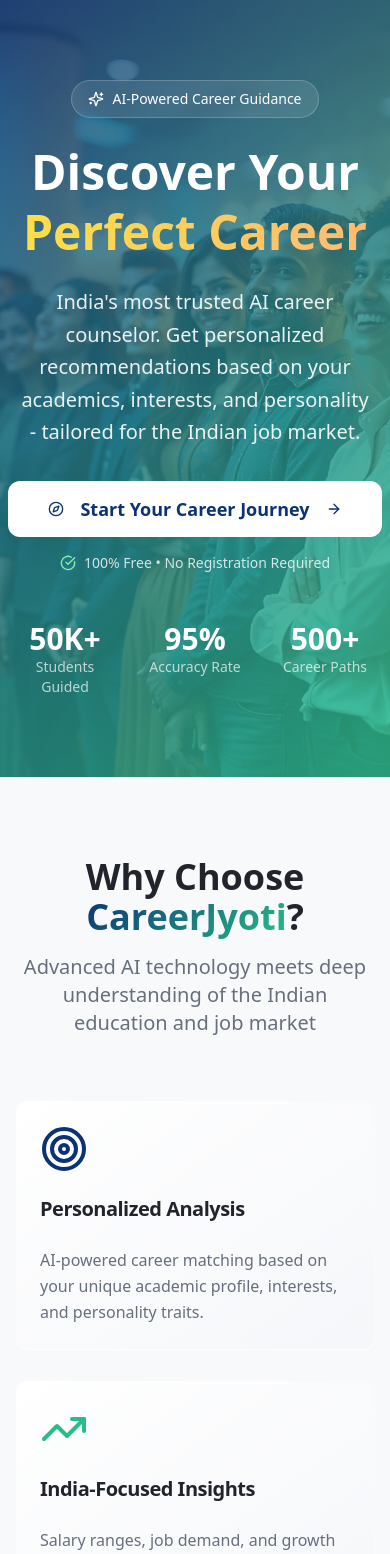
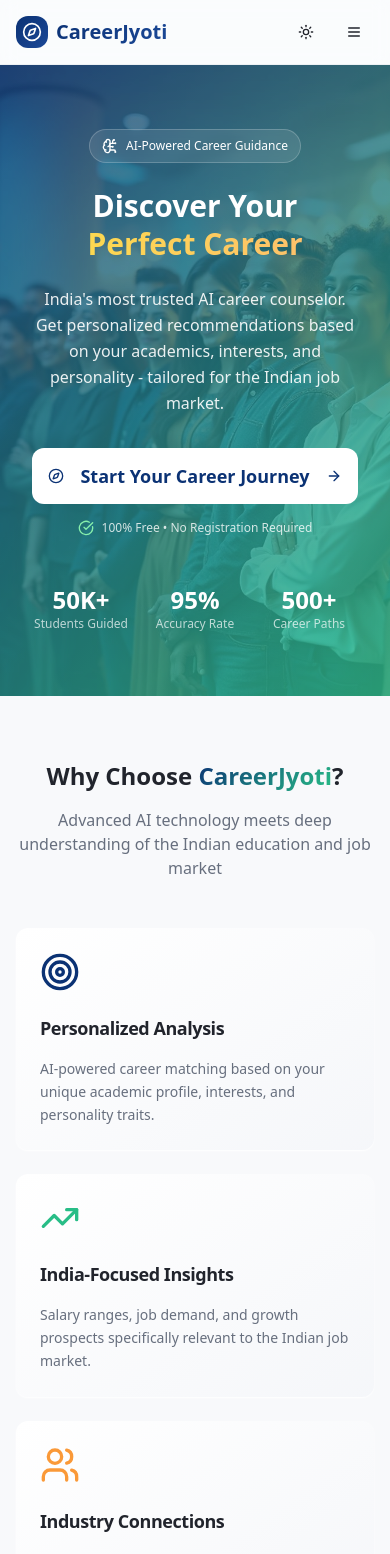
Before and after one commit to rajthakar1156/skillmap.ai, a React (Vite) app: page / in a window 390 px wide. Shown: the top 1554 px of the page. Built offline with nearby package versions, Linux system fonts and the light colour scheme.

Commit message:
Refactor: Enhance professionalism and responsiveness
Implement dark theme toggle and ensure mobile responsiveness for a more professional user experience.

```diff
--- /dev/null
+++ b/src/components/Header.tsx
@@ -0,0 +1,151 @@
+import { useState } from "react";
+import { useTheme } from "next-themes";
+import { Button } from "@/components/ui/button";
+import {
+  Moon,
+  Sun,
+  Menu,
+  X,
+  Compass,
+  User,
+  BarChart3,
+  Shield,
+  ChevronDown
+} from "lucide-react";
+import { useNavigate, useLocation } from "react-router-dom";
+import {
+  DropdownMenu,
+  DropdownMenuContent,
+  DropdownMenuItem,
+  DropdownMenuTrigger,
+} from "@/components/ui/dropdown-menu";
+
+const Header = () => {
+  const { theme, setTheme } = useTheme();
+  const [isMobileMenuOpen, setIsMobileMenuOpen] = useState(false);
+  const navigate = useNavigate();
+  const location = useLocation();
+
+  const isActive = (path: string) => location.pathname === path;
+
+  const navItems = [
+    { label: "Home", path: "/", icon: Compass },
+    { label: "Assessment", path: "/profile", icon: User },
+    { label: "Results", path: "/results", icon: BarChart3 }
+  ];
+
+  return (
+    <header className="sticky top-0 z-50 w-full border-b border-border/40 bg-background/95 backdrop-blur supports-[backdrop-filter]:bg-background/60">
+      <div className="container mx-auto px-4">
+        <div className="flex h-16 items-center justify-between">
+          {/* Logo */}
+          <div
+            className="flex items-center space-x-2 cursor-pointer hover:opacity-80 transition-opacity"
+            onClick={() => navigate('/')}
+          >
+            <div className="flex items-center justify-center w-8 h-8 bg-gradient-primary rounded-lg">
+              <Compass className="h-5 w-5 text-white" />
+            </div>
+            <span className="text-xl font-bold bg-gradient-primary bg-clip-text text-transparent">
+              CareerJyoti
+            </span>
+          </div>
+
+          {/* Desktop Navigation */}
+          <nav className="hidden md:flex items-center space-x-1">
+            {navItems.map((item) => (
+              <Button
+                key={item.path}
+                variant={isActive(item.path) ? "secondary" : "ghost"}
+                size="sm"
+                onClick={() => navigate(item.path)}
+                className="relative"
+              >
+                <item.icon className="w-4 h-4 mr-2" />
+                {item.label}
+                {isActive(item.path) && (
+                  <div className="absolute bottom-0 left-1/2 transform -translate-x-1/2 w-1 h-1 bg-primary rounded-full" />
+                )}
+              </Button>
+            ))}
+          </nav>
+
+          {/* Right side controls */}
+          <div className="flex items-center space-x-2">
+            {/* Theme Toggle */}
+            <Button
+              variant="ghost"
+              size="icon"
+              onClick={() => setTheme(theme === "dark" ? "light" : "dark")}
+              className="relative overflow-hidden"
+            >
+              <Sun className="h-4 w-4 rotate-0 scale-100 transition-all dark:-rotate-90 dark:scale-0" />
+              <Moon className="absolute h-4 w-4 rotate-90 scale-0 transition-all dark:rotate-0 dark:scale-100" />
+              <span className="sr-only">Toggle theme</span>
+            </Button>
+
+            {/* Get Started Button - Desktop */}
+            <Button
+              variant="default"
+              size="sm"
+              onClick={() => navigate('/profile')}
+              className="hidden sm:inline-flex"
+            >
+              Start Assessment
+            </Button>
+
+            {/* Mobile Menu Button */}
+            <Button
+              variant="ghost"
+              size="icon"
+              className="md:hidden"
+              onClick={() => setIsMobileMenuOpen(!isMobileMenuOpen)}
+            >
+              {isMobileMenuOpen ? (
+                <X className="h-4 w-4" />
+              ) : (
+                <Menu className="h-4 w-4" />
+              )}
+            </Button>
+          </div>
+        </div>
+
+        {/* Mobile Navigation Menu */}
+        {isMobileMenuOpen && (
+          <div className="md:hidden border-t border-border/40 bg-background/95 backdrop-blur">
+            <nav className="flex flex-col space-y-1 p-4">
+              {navItems.map((item) => (
+                <Button
+                  key={item.path}
+                  variant={isActive(item.path) ? "secondary" : "ghost"}
+                  className="justify-start"
+                  onClick={() => {
+                    navigate(item.path);
+                    setIsMobileMenuOpen(false);
+                  }}
+                >
+                  <item.icon className="w-4 h-4 mr-2" />
+                  {item.label}
+                </Button>
+              ))}
+              <div className="pt-2 border-t border-border/40">
+                <Button
+                  variant="default"
+                  className="w-full justify-start"
+                  onClick={() => {
+                    navigate('/profile');
+                    setIsMobileMenuOpen(false);
+                  }}
+                >
+                  Start Assessment
+                </Button>
+              </div>
+            </nav>
+          </div>
+        )}
+      </div>
+    </header>
+  );
+};
+
+export default Header;
--- a/src/pages/Index.tsx
+++ b/src/pages/Index.tsx
@@ -3,7 +3,8 @@ import { useNavigate } from "react-router-dom";
 import { Button } from "@/components/ui/button";
 import { Card, CardContent, CardDescription, CardHeader, CardTitle } from "@/components/ui/card";
 import { Badge } from "@/components/ui/badge";
-import { Compass, Target, TrendingUp, Users, CheckCircle, Sparkles, ArrowRight, Star } from "lucide-react";
+import { Compass, Target, TrendingUp, Users, CheckCircle, Sparkles, ArrowRight, Star, Award, BookOpen, BrainCircuit } from "lucide-react";
+import Header from "@/components/Header";
 import heroImage from "@/assets/hero-students.jpg";
 
 const Index = () => {
@@ -62,6 +63,8 @@ const Index = () => {
 
   return (
     <div className="min-h-screen bg-background">
+      <Header />
+
       {/* Hero Section */}
       <section className="relative overflow-hidden">
         <div className="absolute inset-0 bg-gradient-hero opacity-95"></div>
@@ -70,31 +73,31 @@ const Index = () => {
           style={{ backgroundImage: `url(${heroImage})` }}
         ></div>
 
-        <div className="relative container mx-auto px-4 py-20 lg:py-32">
+        <div className="relative container mx-auto px-4 py-16 sm:py-20 lg:py-32">
           <div className="max-w-4xl mx-auto text-center text-white">
-            <div className="inline-flex items-center gap-2 bg-white/10 backdrop-blur-sm rounded-full px-4 py-2 mb-6 border border-white/20">
-              <Sparkles className="w-4 h-4" />
-              <span className="text-sm font-medium">AI-Powered Career Guidance</span>
+            <div className="inline-flex items-center gap-2 bg-white/10 backdrop-blur-sm rounded-full px-3 sm:px-4 py-2 mb-6 border border-white/20">
+              <BrainCircuit className="w-4 h-4" />
+              <span className="text-xs sm:text-sm font-medium">AI-Powered Career Guidance</span>
             </div>
 
-            <h1 className="text-5xl lg:text-7xl font-bold mb-6 leading-tight">
+            <h1 className="text-3xl sm:text-4xl md:text-5xl lg:text-7xl font-bold mb-6 leading-tight">
               Discover Your
               <span className="block bg-gradient-to-r from-yellow-300 to-orange-300 bg-clip-text text-transparent">
                 Perfect Career
               </span>
             </h1>
 
-            <p className="text-xl lg:text-2xl mb-8 text-white/90 max-w-3xl mx-auto leading-relaxed">
+            <p className="text-base sm:text-lg lg:text-2xl mb-8 text-white/90 max-w-3xl mx-auto leading-relaxed px-4">
               India's most trusted AI career counselor. Get personalized recommendations
               based on your academics, interests, and personality - tailored for the Indian job market.
             </p>
 
-            <div className="flex flex-col sm:flex-row gap-4 justify-center items-center">
+            <div className="flex flex-col sm:flex-row gap-4 justify-center items-center px-4">
               <Button
                 variant="hero"
                 size="xl"
                 onClick={() => navigate('/profile')}
-                className="bg-white text-primary hover:bg-white/90 hover:scale-105 min-w-[250px]"
+                className="bg-white text-primary hover:bg-white/90 hover:scale-105 w-full sm:w-auto sm:min-w-[250px]"
               >
                 <Compass className="w-5 h-5 mr-2" />
                 Start Your Career Journey
@@ -103,22 +106,22 @@ const Index = () => {
 
               <div className="flex items-center gap-2 text-white/80">
                 <CheckCircle className="w-4 h-4 text-green-300" />
-                <span className="text-sm">100% Free • No Registration Required</span>
+                <span className="text-xs sm:text-sm">100% Free • No Registration Required</span>
               </div>
             </div>
 
-            <div className="mt-12 grid grid-cols-3 gap-8 max-w-2xl mx-auto">
+            <div className="mt-12 grid grid-cols-3 gap-4 sm:gap-8 max-w-2xl mx-auto px-4">
               <div className="text-center">
-                <div className="text-3xl font-bold text-white">50K+</div>
-                <div className="text-sm text-white/70">Students Guided</div>
+                <div className="text-2xl sm:text-3xl font-bold text-white">50K+</div>
+                <div className="text-xs sm:text-sm text-white/70">Students Guided</div>
               </div>
               <div className="text-center">
-                <div className="text-3xl font-bold text-white">95%</div>
-                <div className="text-sm text-white/70">Accuracy Rate</div>
+                <div className="text-2xl sm:text-3xl font-bold text-white">95%</div>
+                <div className="text-xs sm:text-sm text-white/70">Accuracy Rate</div>
               </div>
               <div className="text-center">
-                <div className="text-3xl font-bold text-white">500+</div>
-                <div className="text-sm text-white/70">Career Paths</div>
+                <div className="text-2xl sm:text-3xl font-bold text-white">500+</div>
+                <div className="text-xs sm:text-sm text-white/70">Career Paths</div>
               </div>
             </div>
           </div>
@@ -126,26 +129,26 @@ const Index = () => {
       </section>
 
       {/* Features Section */}
-      <section className="py-20 bg-muted/30">
+      <section className="py-16 sm:py-20 bg-muted/30">
         <div className="container mx-auto px-4">
-          <div className="text-center mb-16">
-            <h2 className="text-4xl font-bold mb-4">
+          <div className="text-center mb-12 sm:mb-16">
+            <h2 className="text-2xl sm:text-3xl lg:text-4xl font-bold mb-4">
               Why Choose <span className="bg-gradient-hero bg-clip-text text-transparent">CareerJyoti</span>?
             </h2>
-            <p className="text-xl text-muted-foreground max-w-2xl mx-auto">
+            <p className="text-base sm:text-lg lg:text-xl text-muted-foreground max-w-2xl mx-auto">
               Advanced AI technology meets deep understanding of the Indian education and job market
             </p>
           </div>
 
-          <div className="grid grid-cols-1 md:grid-cols-3 gap-8">
+          <div className="grid grid-cols-1 md:grid-cols-3 gap-6 sm:gap-8">
             {features.map((feature, index) => (
-              <Card key={index} className="shadow-card hover:shadow-elegant transition-all duration-300 border-0 bg-gradient-card animate-fade-in">
-                <CardHeader>
-                  <feature.icon className={`w-12 h-12 ${feature.color} mb-4`} />
-                  <CardTitle className="text-xl">{feature.title}</CardTitle>
+              <Card key={index} className="shadow-card hover:shadow-elegant transition-all duration-300 border-0 bg-gradient-card animate-fade-in group">
+                <CardHeader className="pb-4">
+                  <feature.icon className={`w-10 sm:w-12 h-10 sm:h-12 ${feature.color} mb-4 group-hover:scale-110 transition-transform duration-300`} />
+                  <CardTitle className="text-lg sm:text-xl">{feature.title}</CardTitle>
                 </CardHeader>
                 <CardContent>
-                  <CardDescription className="text-base leading-relaxed">
+                  <CardDescription className="text-sm sm:text-base leading-relaxed">
                     {feature.description}
                   </CardDescription>
                 </CardContent>
@@ -156,26 +159,26 @@ const Index = () => {
       </section>
 
       {/* Benefits Section */}
-      <section className="py-20">
+      <section className="py-16 sm:py-20">
         <div className="container mx-auto px-4">
-          <div className="grid grid-cols-1 lg:grid-cols-2 gap-12 items-center">
+          <div className="grid grid-cols-1 lg:grid-cols-2 gap-8 lg:gap-12 items-center">
             <div>
-              <h2 className="text-4xl font-bold mb-6">
+              <h2 className="text-2xl sm:text-3xl lg:text-4xl font-bold mb-6">
                 Everything You Need for
                 <span className="bg-gradient-secondary bg-clip-text text-transparent block">
                   Career Success
                 </span>
               </h2>
-              <p className="text-lg text-muted-foreground mb-8 leading-relaxed">
+              <p className="text-base sm:text-lg text-muted-foreground mb-8 leading-relaxed">
                 Our comprehensive analysis covers every aspect of your profile to provide
                 the most accurate and actionable career guidance.
               </p>
 
-              <div className="space-y-4">
+              <div className="space-y-3 sm:space-y-4">
                 {benefits.map((benefit, index) => (
-                  <div key={index} className="flex items-start gap-3">
-                    <CheckCircle className="w-5 h-5 text-secondary mt-0.5 flex-shrink-0" />
-                    <span className="text-foreground">{benefit}</span>
+                  <div key={index} className="flex items-start gap-3 animate-fade-in" style={{ animationDelay: `${index * 100}ms` }}>
+                    <CheckCircle className="w-4 sm:w-5 h-4 sm:h-5 text-secondary mt-0.5 flex-shrink-0" />
+                    <span className="text-sm sm:text-base text-foreground">{benefit}</span>
                   </div>
                 ))}
               </div>
@@ -191,25 +194,28 @@ const Index = () => {
               </Button>
             </div>
 
-            <div className="relative">
-              <div className="bg-gradient-card rounded-2xl p-8 shadow-elegant">
-                <h3 className="text-2xl font-semibold mb-6 text-center">Sample Career Match</h3>
+            <div className="relative lg:order-1">
+              <div className="bg-gradient-card rounded-2xl p-6 sm:p-8 shadow-elegant hover:shadow-glow transition-all duration-300">
+                <div className="flex items-center gap-2 mb-6">
+                  <Award className="w-6 h-6 text-primary" />
+                  <h3 className="text-lg sm:text-2xl font-semibold">Sample Career Match</h3>
+                </div>
                 <div className="space-y-4">
                   <div className="flex justify-between items-center">
-                    <span className="text-muted-foreground">Match Score</span>
-                    <Badge className="bg-secondary text-secondary-foreground">96%</Badge>
+                    <span className="text-sm sm:text-base text-muted-foreground">Match Score</span>
+                    <Badge className="bg-secondary text-secondary-foreground font-semibold">96%</Badge>
                   </div>
                   <div className="flex justify-between items-center">
-                    <span className="text-muted-foreground">Career</span>
-                    <span className="font-medium">Software Engineer</span>
+                    <span className="text-sm sm:text-base text-muted-foreground">Career</span>
+                    <span className="text-sm sm:text-base font-medium">Software Engineer</span>
                   </div>
                   <div className="flex justify-between items-center">
-                    <span className="text-muted-foreground">Salary Range</span>
-                    <span className="font-medium text-secondary">₹8L - ₹15L</span>
+                    <span className="text-sm sm:text-base text-muted-foreground">Salary Range</span>
+                    <span className="text-sm sm:text-base font-medium text-secondary">₹8L - ₹15L</span>
                   </div>
                   <div className="flex justify-between items-center">
-                    <span className="text-muted-foreground">Growth</span>
-                    <span className="font-medium text-accent">Excellent</span>
+                    <span className="text-sm sm:text-base text-muted-foreground">Growth</span>
+                    <span className="text-sm sm:text-base font-medium text-accent">Excellent</span>
                   </div>
                 </div>
               </div>
@@ -219,31 +225,31 @@ const Index = () => {
       </section>
 
       {/* Testimonials Section */}
-      <section className="py-20 bg-muted/30">
+      <section className="py-16 sm:py-20 bg-muted/30">
         <div className="container mx-auto px-4">
-          <div className="text-center mb-16">
-            <h2 className="text-4xl font-bold mb-4">
+          <div className="text-center mb-12 sm:mb-16">
+            <h2 className="text-2xl sm:text-3xl lg:text-4xl font-bold mb-4">
               Success Stories from <span className="bg-gradient-hero bg-clip-text text-transparent">Students</span>
             </h2>
-            <p className="text-xl text-muted-foreground">
+            <p className="text-base sm:text-lg lg:text-xl text-muted-foreground">
               See how CareerJyoti has helped thousands of students find their perfect career path
             </p>
           </div>
 
-          <div className="grid grid-cols-1 md:grid-cols-3 gap-8">
+          <div className="grid grid-cols-1 md:grid-cols-2 lg:grid-cols-3 gap-6 sm:gap-8">
             {testimonials.map((testimonial, index) => (
-              <Card key={index} className="shadow-card hover:shadow-elegant transition-all duration-300 bg-gradient-card border-0">
-                <CardHeader>
-                  <div className="flex items-center gap-2 mb-2">
+              <Card key={index} className="shadow-card hover:shadow-elegant transition-all duration-300 bg-gradient-card border-0 group">
+                <CardHeader className="pb-3">
+                  <div className="flex items-center gap-1 mb-2">
                     {[...Array(testimonial.rating)].map((_, i) => (
-                      <Star key={i} className="w-4 h-4 text-yellow-400 fill-current" />
+                      <Star key={i} className="w-3 sm:w-4 h-3 sm:h-4 text-yellow-400 fill-current" />
                     ))}
                   </div>
-                  <CardTitle className="text-lg">{testimonial.name}</CardTitle>
-                  <Badge variant="outline" className="w-fit">{testimonial.stream}</Badge>
+                  <CardTitle className="text-base sm:text-lg group-hover:text-primary transition-colors">{testimonial.name}</CardTitle>
+                  <Badge variant="outline" className="w-fit text-xs">{testimonial.stream}</Badge>
                 </CardHeader>
                 <CardContent>
-                  <p className="text-muted-foreground italic leading-relaxed">
+                  <p className="text-sm sm:text-base text-muted-foreground italic leading-relaxed">
                     "{testimonial.quote}"
                   </p>
                 </CardContent>
@@ -254,13 +260,13 @@ const Index = () => {
       </section>
 
       {/* CTA Section */}
-      <section className="py-20 bg-gradient-hero relative overflow-hidden">
+      <section className="py-16 sm:py-20 bg-gradient-hero relative overflow-hidden">
         <div className="absolute inset-0 bg-black/10"></div>
         <div className="relative container mx-auto px-4 text-center">
-          <h2 className="text-4xl lg:text-5xl font-bold text-white mb-6">
+          <h2 className="text-2xl sm:text-3xl lg:text-4xl xl:text-5xl font-bold text-white mb-6">
             Ready to Discover Your Future?
           </h2>
-          <p className="text-xl text-white/90 mb-8 max-w-2xl mx-auto">
+          <p className="text-base sm:text-lg lg:text-xl text-white/90 mb-8 max-w-2xl mx-auto">
             Join thousands of students who have found their perfect career path with CareerJyoti's AI-powered guidance.
           </p>
 
@@ -268,18 +274,67 @@ const Index = () => {
             variant="hero"
             size="xl"
             onClick={() => navigate('/profile')}
-            className="bg-white text-primary hover:bg-white/90 hover:scale-105 min-w-[280px]"
+            className="bg-white text-primary hover:bg-white/90 hover:scale-105 w-full sm:w-auto sm:min-w-[280px]"
           >
             <Compass className="w-5 h-5 mr-2" />
             Start Your Analysis Now
             <ArrowRight className="w-5 h-5 ml-2" />
           </Button>
 
-          <p className="text-white/70 text-sm mt-4">
+          <p className="text-white/70 text-xs sm:text-sm mt-4">
             Takes only 5 minutes • Get instant results • Completely free
           </p>
         </div>
       </section>
+
+      {/* Footer */}
+      <footer className="bg-background border-t border-border/40 py-12">
+        <div className="container mx-auto px-4">
+          <div className="grid grid-cols-1 md:grid-cols-4 gap-8">
+            {/* Brand */}
+            <div className="md:col-span-2">
+              <div className="flex items-center space-x-2 mb-4">
+                <div className="flex items-center justify-center w-8 h-8 bg-gradient-primary rounded-lg">
+                  <Compass className="h-5 w-5 text-white" />
+                </div>
+                <span className="text-xl font-bold bg-gradient-primary bg-clip-text text-transparent">
+                  CareerJyoti
+                </span>
+              </div>
+              <p className="text-muted-foreground text-sm leading-relaxed max-w-md">
+                Empowering Indian students with AI-powered career guidance.
+                Make informed decisions about your future with personalized recommendations.
+              </p>
+            </div>
+
+            {/* Quick Links */}
+            <div>
+              <h3 className="font-semibold mb-4">Quick Links</h3>
+              <ul className="space-y-2 text-sm">
+                <li><a href="/" className="text-muted-foreground hover:text-primary transition-colors">Home</a></li>
+                <li><a href="/profile" className="text-muted-foreground hover:text-primary transition-colors">Start Assessment</a></li>
+                <li><a href="/results" className="text-muted-foreground hover:text-primary transition-colors">View Results</a></li>
+              </ul>
+            </div>
+
+            {/* Support */}
+            <div>
+              <h3 className="font-semibold mb-4">Support</h3>
+              <ul className="space-y-2 text-sm">
+                <li><a href="#" className="text-muted-foreground hover:text-primary transition-colors">Help Center</a></li>
+                <li><a href="#" className="text-muted-foreground hover:text-primary transition-colors">Privacy Policy</a></li>
+                <li><a href="#" className="text-muted-foreground hover:text-primary transition-colors">Terms of Service</a></li>
+              </ul>
+            </div>
+          </div>
+
+          <div className="border-t border-border/40 mt-8 pt-8 text-center">
+            <p className="text-muted-foreground text-sm">
+              © 2025 CareerJyoti. All rights reserved. Built with ❤️ for Indian students.
+            </p>
+          </div>
+        </div>
+      </footer>
     </div>
   );
 };
```
Also changed, not shown: src/App.tsx (+8 -0 lines), src/components/ThemeProvider.tsx (added, +7 -0 lines).
